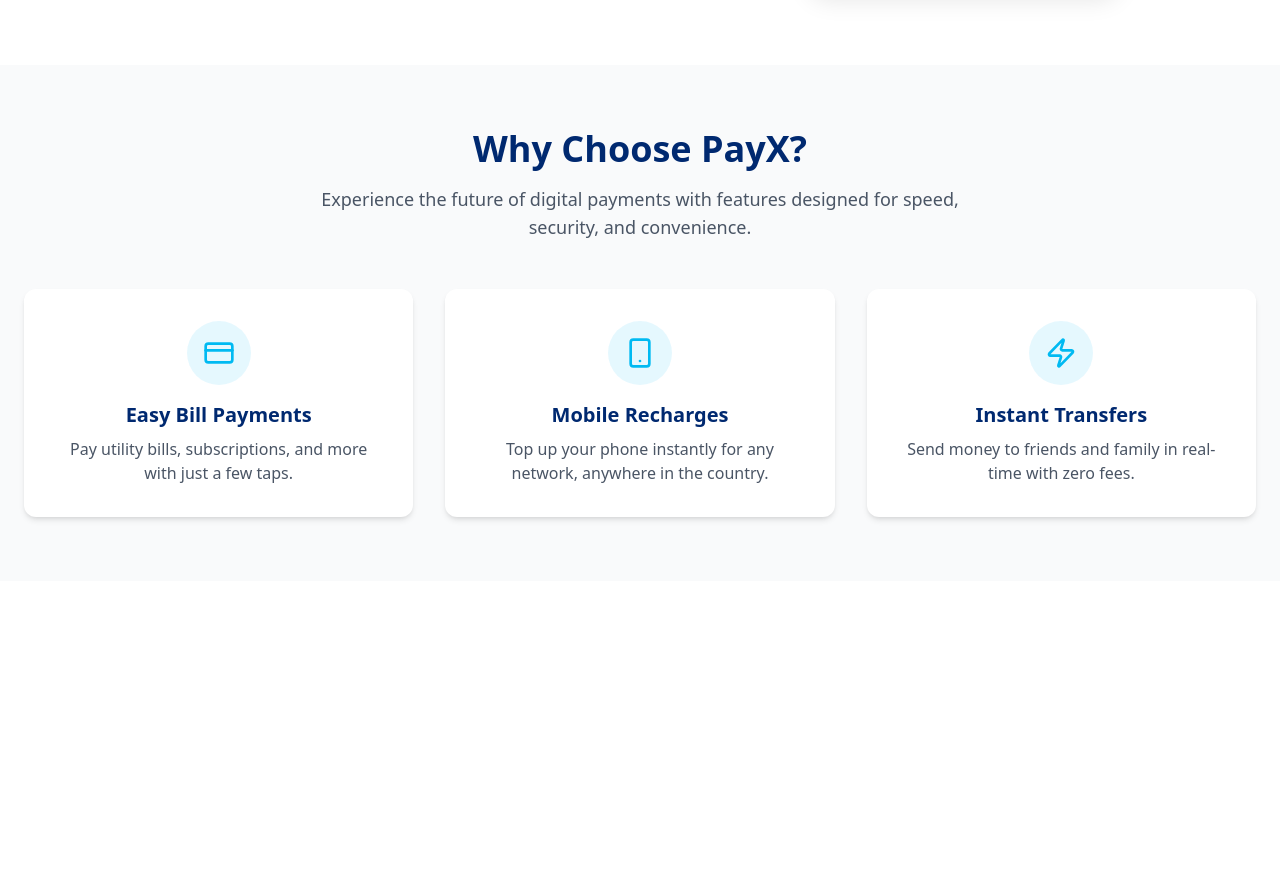
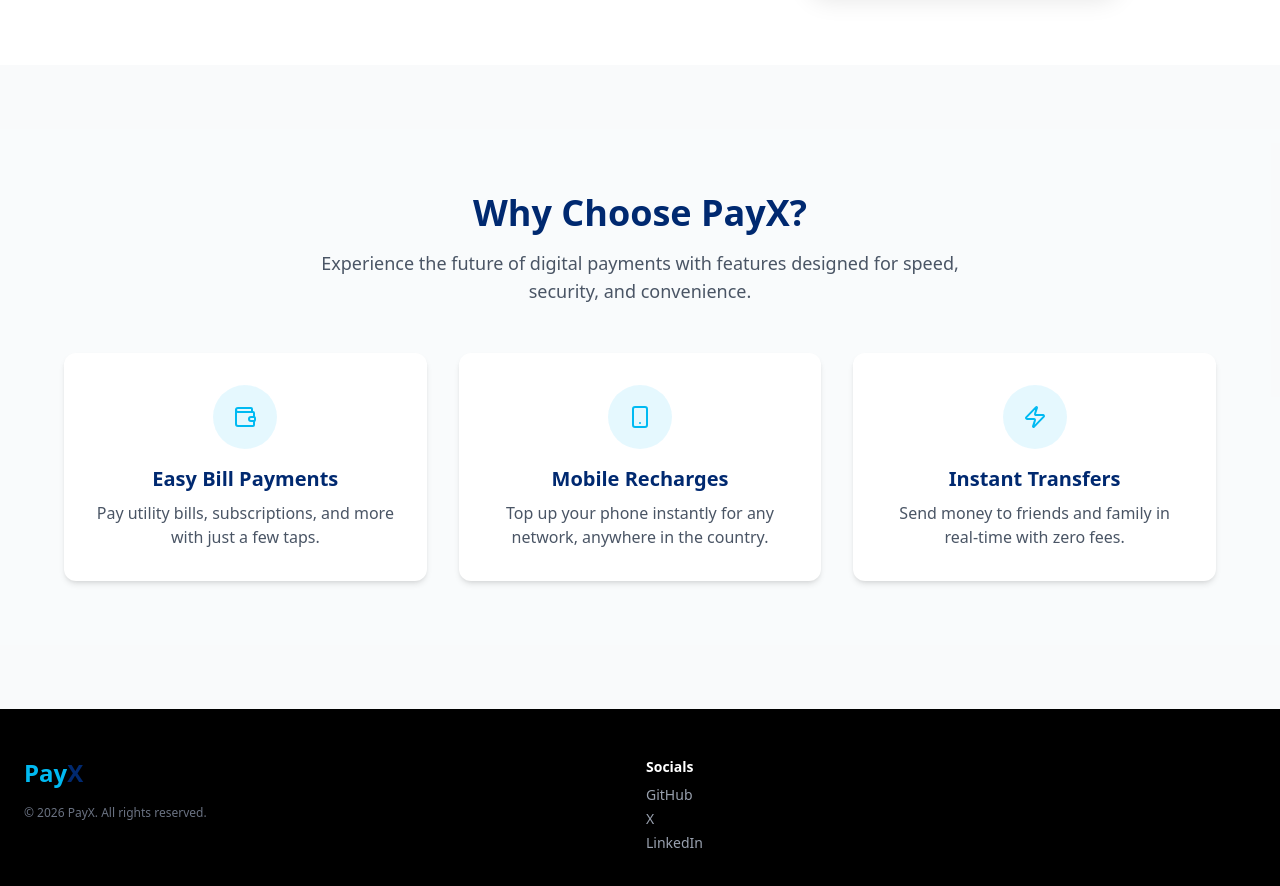
Before and after one commit to Ridham-sharma19/payx-f, a React (Vite) app: page / in a window 1280 px wide. Shown: the part 620-1506 px from the top of the page. Before the commit the page ends 1201 px from the top, so only its background shows below. Built offline with nearby package versions, Linux system fonts and the light colour scheme.

Commit message:
update:ui-02

```diff
--- /dev/null
+++ b/src/components/footer.tsx
@@ -0,0 +1,35 @@
+
+import Logo from "./logo";
+
+export default function Footer() {
+  return (
+    <div className="relative bg-black text-white min-h-[60vh] w-full px-6 py-12 ">
+      <div className="max-w-7xl mx-auto grid grid-cols-1 md:grid-cols-2 gap-3">
+        <div className="space-y-4">
+          <div className="flex items-center gap-2">
+            <span className=""><Logo/></span>
+          </div>
+          <p className="text-xs text-gray-500 mt-4">
+            © 2026 PayX. All rights reserved.
+          </p>
+        </div>
+
+
+        <div className="grid grid-cols-2 gap-6 text-sm text-gray-400">
+
+
+          <div>
+            <h4 className="font-semibold text-white mb-2">Socials</h4>
+            <ul className="space-y-1">
+              <li><a href='https://github.com/Ridham-sharma19' className="hover:text-white">GitHub</a></li>
+
+              <li><a href="https://x.com/Ridham_Sharma19" className="hover:text-white">X</a></li>
+              <li><a href="https://www.linkedin.com/in/ridham-sharma-504560312/" className="hover:text-white">LinkedIn</a></li>
+            </ul>
+          </div>
+        </div>
+      </div>
+
+    </div>
+  );
+}
--- a/src/components/logo.tsx
+++ b/src/components/logo.tsx
@@ -4,8 +4,8 @@
   return (
     <div >
         <Link to="/">
-        <h1 className="text-2xl font-bold text-[#002970]">
-          Pay<span className="text-[#00baf2]">X</span>
+        <h1 className="text-2xl font-bold text-[#00baf2]">
+          Pay<span className="text-[#002970]">X</span>
         </h1>
         </Link>
     </div>
--- /dev/null
+++ b/src/components/why.tsx
@@ -0,0 +1,135 @@
+import React, { useState } from 'react';
+import { motion, AnimatePresence } from 'motion/react';
+import { Wallet, Smartphone, Zap } from 'lucide-react';
+
+interface Feature {
+  title: string;
+  description: string;
+  icon: React.ComponentType<React.SVGProps<SVGSVGElement>>;
+}
+
+const features: Feature[] = [
+  {
+    title: 'Easy Bill Payments',
+    description: 'Pay utility bills, subscriptions, and more with just a few taps.',
+    icon: Wallet,
+  },
+  {
+    title: 'Mobile Recharges',
+    description: 'Top up your phone instantly for any network, anywhere in the country.',
+    icon: Smartphone,
+  },
+  {
+    title: 'Instant Transfers',
+    description: 'Send money to friends and family in real-time with zero fees.',
+    icon: Zap,
+  },
+];
+
+interface FeatureCardProps {
+  feature: Feature;
+  index: number;
+}
+
+const FeatureCard = ({ feature, index }: FeatureCardProps) => {
+  const IconComponent = feature.icon;
+  const [mousePosition, setMousePosition] = useState({ x: 0, y: 0 });
+  const [isHovering, setIsHovering] = useState(false);
+
+
+  const handleMouseMove = (e: React.MouseEvent<HTMLDivElement>) => {
+    const { currentTarget, clientX, clientY } = e;
+    const { left, top } = currentTarget.getBoundingClientRect();
+
+    setMousePosition({
+      x: clientX - left,
+      y: clientY - top,
+    });
+  };
+
+  return (
+    <motion.div
+      initial={{ opacity: 0, y: 30 }}
+      whileInView={{ opacity: 1, y: 0 }}
+      viewport={{ once: true, margin: '-50px' }}
+      transition={{
+        duration: 0.5,
+        ease: 'easeOut',
+        delay: index * 0.2,
+      }}
+      className="relative overflow-hidden bg-white p-8 rounded-xl shadow-md transition-shadow duration-300 group hover:shadow-2xl"
+      onMouseMove={handleMouseMove}
+      onMouseEnter={() => setIsHovering(true)}
+      onMouseLeave={() => setIsHovering(false)}
+    >
+      <AnimatePresence>
+        {isHovering && (
+          <motion.div
+            initial={{ opacity: 0 }}
+            animate={{ opacity: 1 }}
+            exit={{ opacity: 0 }}
+            className="pointer-events-none absolute -inset-px z-0 rounded-xl"
+            style={{
+              background: `
+                radial-gradient(
+                  150px circle at ${mousePosition.x}px ${mousePosition.y}px,
+                  rgba(0, 180, 0, 0.1),
+                  transparent 80%
+                )
+              `,
+            }}
+          />
+        )}
+      </AnimatePresence>
+
+      <div className="relative z-10">
+        <motion.div
+            whileHover={{ y: -5, scale: 1.1 }}
+            className="w-16 h-16 bg-[#00baf2]/10 rounded-full flex items-center justify-center mx-auto mb-4"
+        >
+          <IconComponent className="text-[#00baf2]"  />
+        </motion.div>
+
+        <h3 className="text-xl font-semibold text-[#002970] mb-2">
+          {feature.title}
+        </h3>
+        <p className="text-gray-600">{feature.description}</p>
+      </div>
+    </motion.div>
+  );
+};
+
+export default function WhyChoosePayX() {
+  return (
+    <section className="py-16 px-4 md:px-8 text-center bg-gray-50/30">
+      <div className="max-w-6xl mx-auto">
+        <motion.h2
+          initial={{ opacity: 0, y: 20 }}
+          whileInView={{ opacity: 1, y: 0 }}
+          viewport={{ once: true }}
+          transition={{ duration: 0.5, delay: 0.1 }}
+          className="text-3xl md:text-4xl font-bold text-[#002970] mb-4"
+        >
+          Why Choose PayX?
+        </motion.h2>
+
+        <motion.p
+          initial={{ opacity: 0, y: 20 }}
+          whileInView={{ opacity: 1, y: 0 }}
+          viewport={{ once: true }}
+          transition={{ duration: 0.5, delay: 0.2 }}
+          className="text-gray-600 max-w-2xl mx-auto mb-12 text-lg"
+        >
+          Experience the future of digital payments with features designed for
+          speed, security, and convenience.
+        </motion.p>
+
+        <div className="grid md:grid-cols-3 gap-8">
+          {features.map((feature, index) => (
+            <FeatureCard key={feature.title} feature={feature} index={index} />
+          ))}
+        </div>
+      </div>
+    </section>
+  );
+}
--- a/src/pages/landingpage.tsx
+++ b/src/pages/landingpage.tsx
@@ -1,10 +1,10 @@
 import React from "react";
 import { useNavigate } from "react-router-dom";
-import { ArrowRight, Zap, CreditCard, Smartphone } from "lucide-react";
-
 import Payx from "../components/payxcard";
 import HeroContent from "../components/heroContent";
 import Logo from "../components/logo";
+import WhyChoosePayX from "../components/why";
+import Footer from "../components/footer";
 
 const LandingPage: React.FC = () => {
   const navigate = useNavigate();
@@ -36,38 +36,9 @@
 
 
       <section className="bg-gray-50 py-16">
-        <div className="max-w-7xl mx-auto px-6 text-center">
-          <h2 className="text-3xl md:text-4xl font-bold text-[#002970] mb-4">
-            Why Choose PayX?
-          </h2>
-          <p className="text-gray-600 max-w-2xl mx-auto mb-12 text-lg">
-            Experience the future of digital payments with features designed for speed, security, and convenience.
-          </p>
-          <div className="grid md:grid-cols-3 gap-8">
-            <div className="bg-white p-8 rounded-xl shadow-md hover:shadow-lg transition-shadow duration-200">
-              <div className="w-16 h-16 bg-[#00baf2]/10 rounded-full flex items-center justify-center mx-auto mb-4">
-                <CreditCard className="text-[#00baf2]" size={32} />
-              </div>
-              <h3 className="text-xl font-semibold text-[#002970] mb-2">Easy Bill Payments</h3>
-              <p className="text-gray-600">Pay utility bills, subscriptions, and more with just a few taps.</p>
-            </div>
-            <div className="bg-white p-8 rounded-xl shadow-md hover:shadow-lg transition-shadow duration-200">
-              <div className="w-16 h-16 bg-[#00baf2]/10 rounded-full flex items-center justify-center mx-auto mb-4">
-                <Smartphone className="text-[#00baf2]" size={32} />
-              </div>
-              <h3 className="text-xl font-semibold text-[#002970] mb-2">Mobile Recharges</h3>
-              <p className="text-gray-600">Top up your phone instantly for any network, anywhere in the country.</p>
-            </div>
-            <div className="bg-white p-8 rounded-xl shadow-md hover:shadow-lg transition-shadow duration-200">
-              <div className="w-16 h-16 bg-[#00baf2]/10 rounded-full flex items-center justify-center mx-auto mb-4">
-                <Zap className="text-[#00baf2]" size={32} />
-              </div>
-              <h3 className="text-xl font-semibold text-[#002970] mb-2">Instant Transfers</h3>
-              <p className="text-gray-600">Send money to friends and family in real-time with zero fees.</p>
-            </div>
-          </div>
-        </div>
+       <WhyChoosePayX/>
       </section>
+      <Footer/>
     </div>
   );
 };
```
